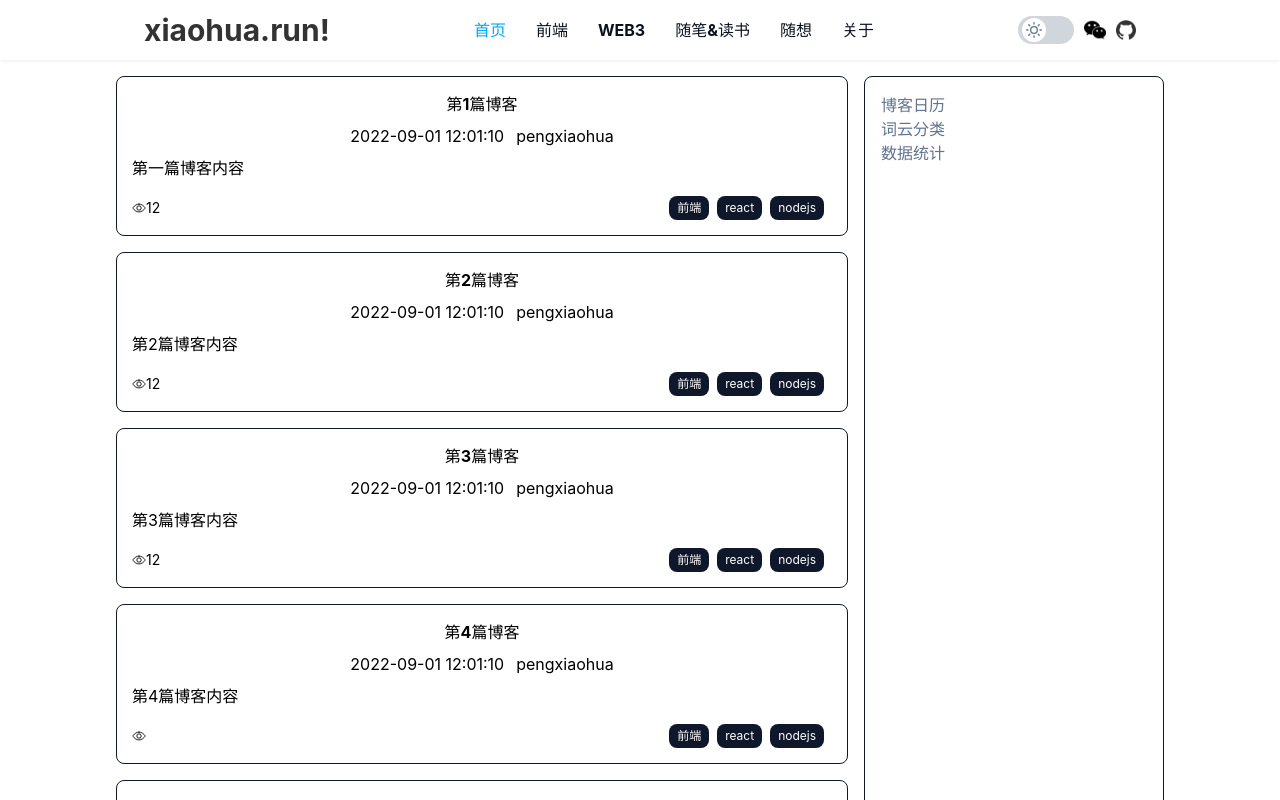
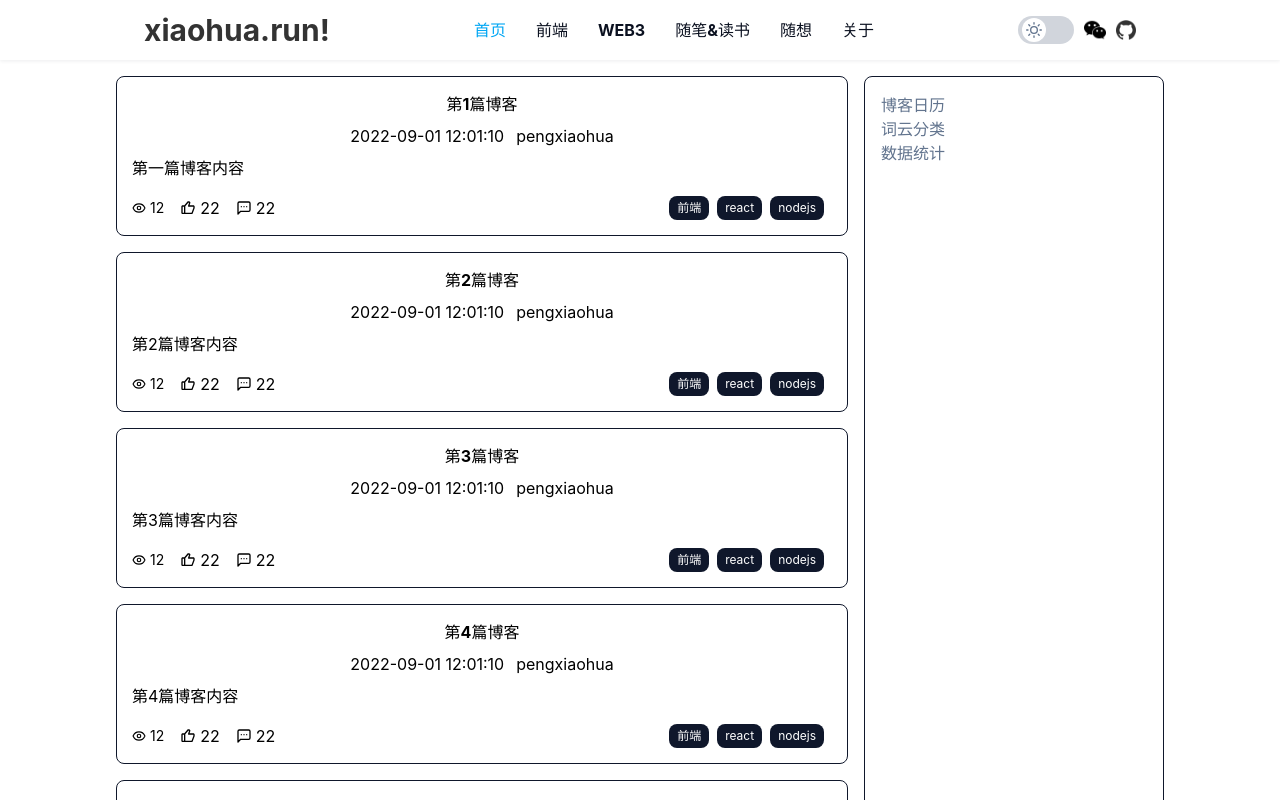
Before and after one commit to pengxiaohua/my-blog, a React (Vite) app: page / in a window 1280 px wide. Shown: the top 800 px of the page. Built offline with nearby package versions, Linux system fonts and the light colour scheme.

Commit message:
feat: 增加博客列表页面细节

```diff
--- a/src/components/BlogItem.tsx
+++ b/src/components/BlogItem.tsx
@@ -1,7 +1,7 @@
 import { FC } from "react";
 import { useNavigate } from "react-router";
-import { IoEyeOutline } from "react-icons/io5";
-
+import { BiLike, BiSolidLike } from "react-icons/bi";
+import { LuEye, LuMessageSquareMore } from "react-icons/lu";
 
 interface IBlog {
   id: number;
@@ -9,7 +9,9 @@ interface IBlog {
   content: string;
   tags: string[];
   author: string;
-  readTimes?: number;
+  readCount: number;
+  likeCount: number;
+  commentCount: number;
   createTime: string;
 }
 
@@ -40,10 +42,19 @@ const BlogItem: FC<IProps> = (props) => {
         <div>{blog.author}</div>
       </div>
       <div className="break-all dark:text-white">{blog.content}</div>
-      <div className="flex justify-between items-center mt-4">
-        <div className="blog-item__read-times dark:text-white flex items-center text-sm">
-          <IoEyeOutline /> {blog.readTimes}
+      <div className="flex justify-between items-center mt-4 dark:text-white">
+        <div className="flex items-center gap-4">
+          <div className="blog-item__read-times flex items-center text-sm gap-1">
+            <LuEye /> {blog.readCount}
+          </div>
+          <div className="flex items-center gap-1">
+            <BiLike /> {blog.likeCount}
+          </div>
+          <div className="flex items-center gap-1">
+            <LuMessageSquareMore />  {blog.likeCount}
+          </div>
         </div>
+
         <div className="flex justify-end dark:text-white">
           {
             blog.tags.map((tag, index) => (
--- a/src/mock/blog-list.ts
+++ b/src/mock/blog-list.ts
@@ -6,7 +6,9 @@ export const blogList = [
     tags: ["前端", "react", "nodejs"],
     type: "web3",
     author: "pengxiaohua",
-    readTimes: 12,
+    readCount: 12,
+    likeCount: 22,
+    commentCount: 33,
     createTime: "2022-09-01 12:01:10",
   },
   {
@@ -16,7 +18,9 @@ export const blogList = [
     tags: ["前端", "react", "nodejs"],
     type: "web3",
     author: "pengxiaohua",
-    readTimes: 12,
+    readCount: 12,
+    likeCount: 22,
+    commentCount: 33,
     createTime: "2022-09-01 12:01:10",
   },
   {
@@ -26,7 +30,9 @@ export const blogList = [
     tags: ["前端", "react", "nodejs"],
     type: "web3",
     author: "pengxiaohua",
-    readTimes: 12,
+    readCount: 12,
+    likeCount: 22,
+    commentCount: 33,
     createTime: "2022-09-01 12:01:10",
   },
   {
@@ -36,6 +42,9 @@ export const blogList = [
     tags: ["前端", "react", "nodejs"],
     type: "web3",
     author: "pengxiaohua",
+    likeCount: 22,
+    readCount: 12,
+    commentCount: 33,
     createTime: "2022-09-01 12:01:10",
   },
   {
@@ -45,7 +54,9 @@ export const blogList = [
     tags: ["前端", "react", "nodejs"],
     type: "essayAndReading",
     author: "pengxiaohua",
-    readTimes: 12,
+    readCount: 12,
+    likeCount: 22,
+    commentCount: 33,
     createTime: "2022-09-01 12:01:10",
   },
   {
@@ -55,7 +66,9 @@ export const blogList = [
     tags: ["前端", "react", "nodejs"],
     type: "web3",
     author: "pengxiaohua",
-    readTimes: 12,
+    readCount: 12,
+    likeCount: 22,
+    commentCount: 33,
     createTime: "2022-09-01 12:01:10",
   },
   {
@@ -65,7 +78,9 @@ export const blogList = [
     tags: ["前端", "react", "nodejs"],
     type: "tech",
     author: "pengxiaohua",
-    readTimes: 12,
+    readCount: 12,
+    likeCount: 22,
+    commentCount: 33,
     createTime: "2022-09-01 12:01:10",
   },
   {
@@ -75,7 +90,9 @@ export const blogList = [
     tags: ["前端", "react", "nodejs"],
     type: "thinking",
     author: "pengxiaohua",
-    readTimes: 12,
+    readCount: 12,
+    likeCount: 22,
+    commentCount: 33,
     createTime: "2022-09-01 12:01:10",
   },
 ];
```
